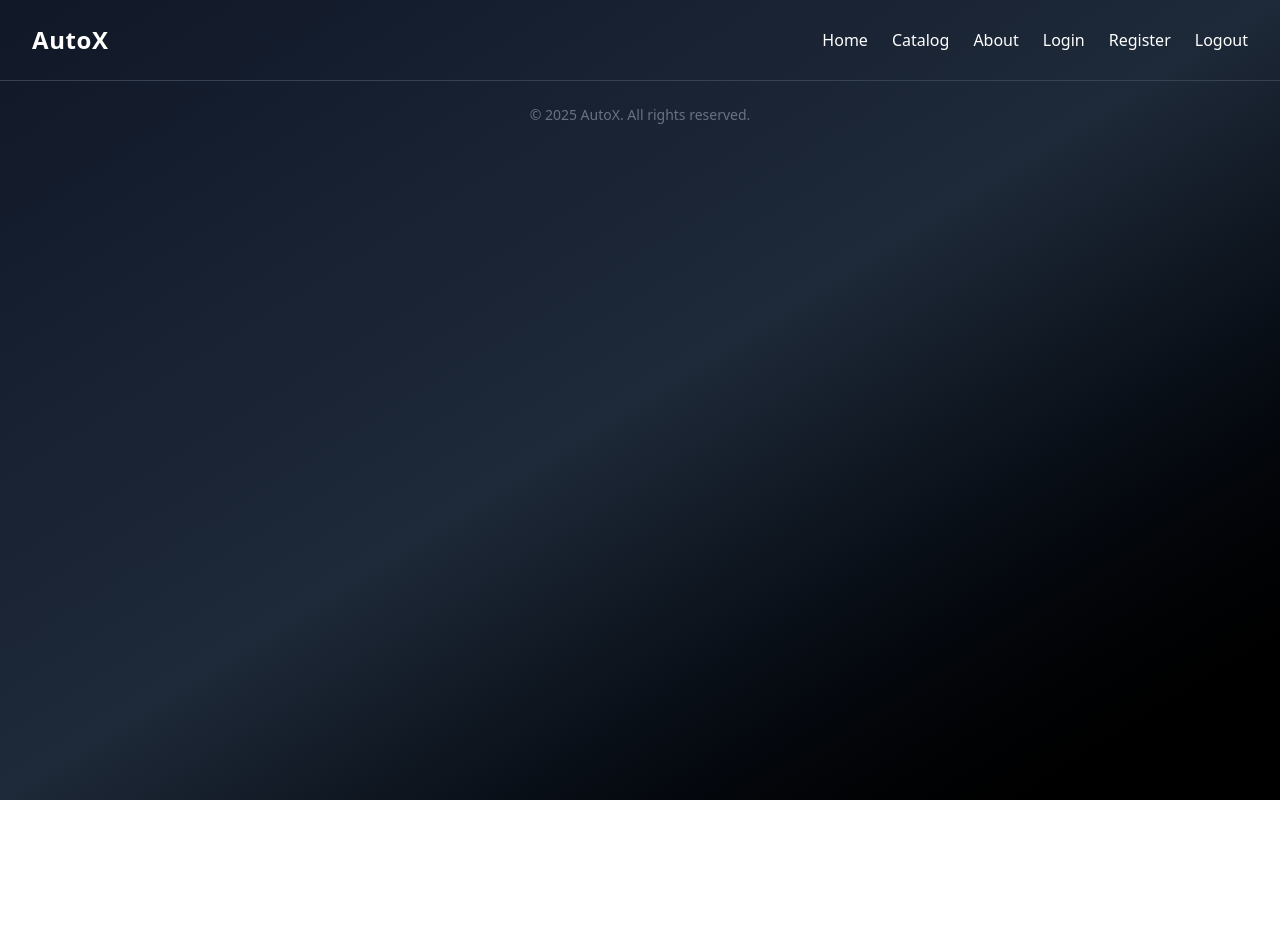
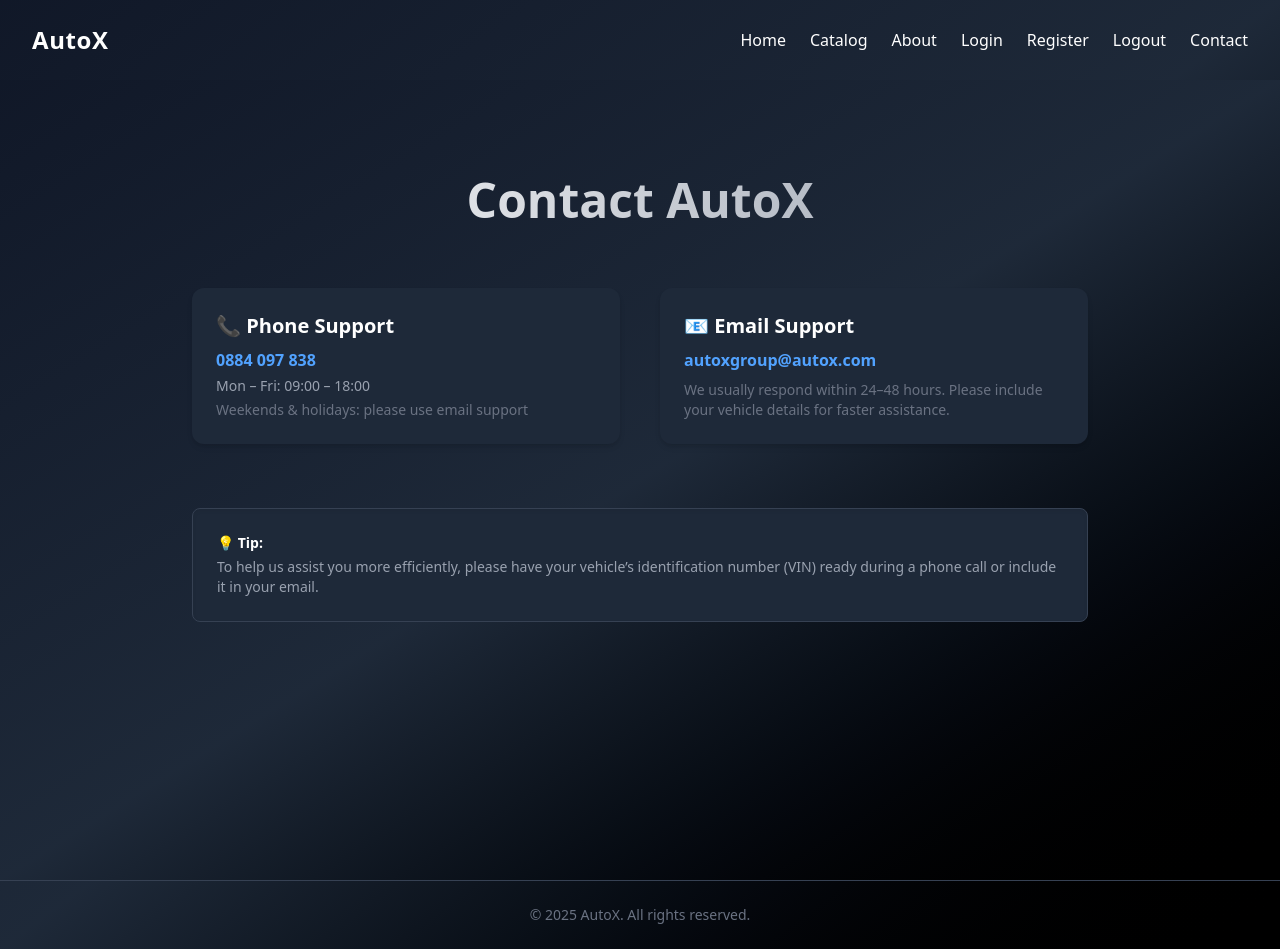
Before and after one commit to Stiliyanss/React-Project, a React (Vite) app in the folder client/: page /contact in a window 1280 px wide. Before the commit the page ends 800 px from the top, so only its background shows below. Built offline with nearby package versions, Linux system fonts and the light colour scheme.

Commit message:
Contact page

```diff
--- a/client/src/App.jsx
+++ b/client/src/App.jsx
@@ -9,6 +9,7 @@ import About from './components/About';
 import Catalog from './components/Catalog';
 import Login from './components/Login';
 import Register from './components/Register';
+import Contact from './components/Contact';
 
 function App() {
   return (
@@ -22,6 +23,7 @@ function App() {
           <Route path="/about" element={<About />} />
           <Route path="/login" element={<Login />} />
           <Route path="/register" element={<Register />} />
+          <Route path="/contact" element={<Contact />} />
         </Routes>
 
         <Footer />
--- /dev/null
+++ b/client/src/components/Contact.jsx
@@ -0,0 +1,47 @@
+import React from 'react';
+
+const Contact = () => {
+  return (
+    <div className="min-h-screen bg-gradient-to-br from-gray-900 via-gray-800 to-black text-white px-6 md:px-20 py-24 font-sans">
+      <div className="max-w-4xl mx-auto">
+        {/* Title */}
+        <h1 className="text-5xl font-extrabold text-center mb-16 bg-clip-text text-transparent bg-gradient-to-r from-white to-gray-400">
+          Contact AutoX
+        </h1>
+
+        {/* Info Cards */}
+        <div className="grid gap-10 md:grid-cols-2 text-gray-300">
+          {/* Phone */}
+          <div className="bg-gray-800 bg-opacity-60 rounded-xl p-6 shadow-md hover:shadow-lg transition duration-300">
+            <h2 className="text-xl font-bold text-white mb-2">📞 Phone Support</h2>
+            <p className="text-blue-400 font-semibold mb-1">0884 097 838</p>
+            <p className="text-sm text-gray-400">Mon – Fri: 09:00 – 18:00</p>
+            <p className="text-sm text-gray-500 mt-1">Weekends & holidays: please use email support</p>
+          </div>
+
+          {/* Email */}
+          <div className="bg-gray-800 bg-opacity-60 rounded-xl p-6 shadow-md hover:shadow-lg transition duration-300">
+            <h2 className="text-xl font-bold text-white mb-2">📧 Email Support</h2>
+            <p className="text-blue-400 font-semibold">
+              <a href="mailto:support@autox.com" className="hover:underline">autoxgroup@autox.com</a>
+            </p>
+            <p className="text-sm text-gray-500 mt-2">
+              We usually respond within 24–48 hours. Please include your vehicle details for faster assistance.
+            </p>
+          </div>
+        </div>
+
+        {/* Tip */}
+        <div className="mt-16 bg-gray-800 bg-opacity-50 p-6 rounded-lg shadow-inner text-sm text-gray-400 border border-gray-700">
+          <p className="font-semibold text-white mb-1">💡 Tip:</p>
+          <p>
+            To help us assist you more efficiently, please have your vehicle’s identification number (VIN)
+            ready during a phone call or include it in your email.
+          </p>
+        </div>
+      </div>
+    </div>
+  );
+};
+
+export default Contact;
--- a/client/src/components/Header.jsx
+++ b/client/src/components/Header.jsx
@@ -12,6 +12,7 @@ const Header = () => {
         <Link to="/login" className="hover:text-gray-400 transition">Login</Link>
         <Link to="/register" className="hover:text-gray-400 transition">Register</Link>
         <Link to="#" className="hover:text-gray-400 transition">Logout</Link>
+        <Link to="/contact" className="hover:text-gray-400 transition">Contact</Link>
       </nav>
     </header>
   );
```
